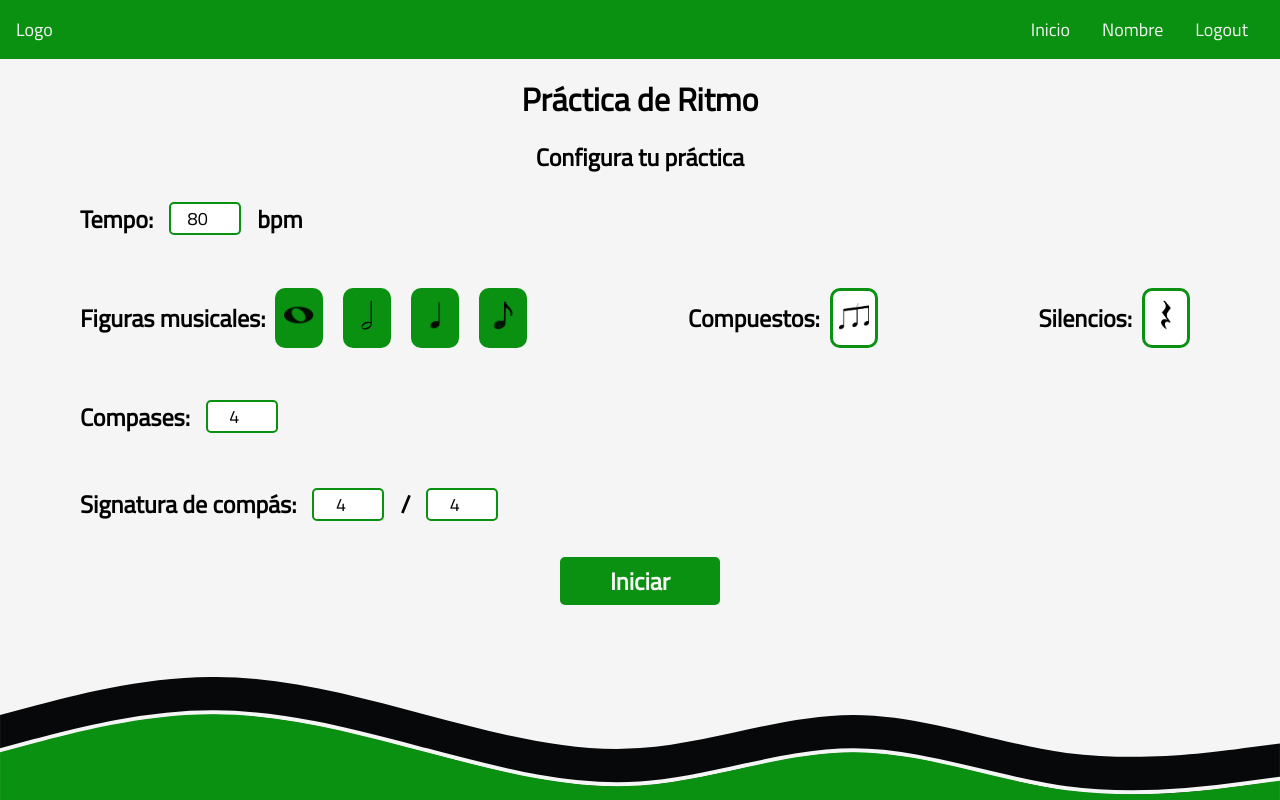
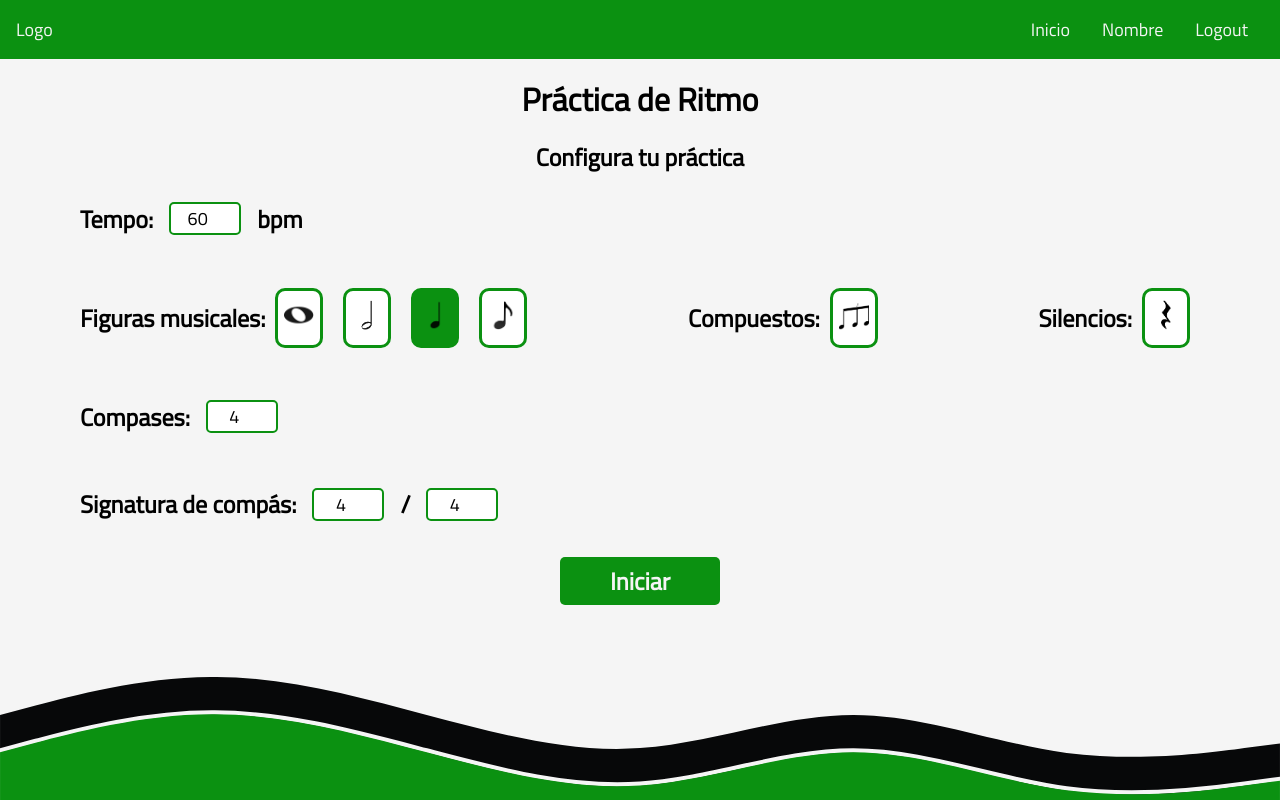
Before and after one commit to FernandoMtz54744/musicademy, a React (Create React App) app: page /Practicas/Ritmo in a window 1280 px wide. Built offline with nearby package versions, Linux system fonts and the light colour scheme.

Commit message:
Detector de ritmo funcional [Falta estandarizar variables y sincronizar delay]

```diff
--- a/package.json
+++ b/package.json
@@ -10,6 +10,7 @@
     "react-dom": "^18.2.0",
     "react-router-dom": "^6.11.1",
     "react-scripts": "5.0.1",
+    "tone": "^14.7.77",
     "vexflow": "^4.2.3",
     "web-vitals": "^2.1.4"
   },
--- a/src/containers/Practicas/RitmoContainer.jsx
+++ b/src/containers/Practicas/RitmoContainer.jsx
@@ -1,59 +1,65 @@
-import React, { useState } from 'react'
+import React, { useEffect, useState } from 'react'
 import RitmoConfiguration from '../../pages/Practicas/RitmoConfiguration';
 import Ritmo from '../../pages/Practicas/Ritmo';
 import Header from '../../pages/Header';
+import * as Tone from "tone"
 
 export default function RitmoContainer() {
 
     const valoresIniciales = {
-      tempo:80,
+      tempo:60,
       compases:4,
       figuras:{
-        redonda:true,
-        blanca: true,
+        redonda:false,
+        blanca: false,
         negra: true,
-        corchea: true
+        corchea: false
       },
       signaturaNumerador: 4,
       signaturaDenominador: 4,
-      isStart: false,
-      tied: false
+      isStart: false
     }
 
-    const [data, setData] = useState(valoresIniciales);
-    const [patronRitmico, setPatronRitmico] = useState([]);
-    const [ritmoSheet, setRitmoSheet] = useState([]);
+    const [data, setData] = useState(valoresIniciales); //Datos del formulario
+    const [ritmoSheet, setRitmoSheet] = useState([]); //Patron ritmico en formato para desplegar en partitura
+    const [ritmoTimes, setRitmoTimes] = useState([]); //Patron ritmico en formato tiempo en ms
+    const [referenceTime, setReferenceTime] = useState(0);
+    const [timeMetronome, setTimeMetronome] = useState(0);
+    const tolerance = 0.1;
 
-    const handleChange = (e)=>{
+
+    useEffect(()=>{//Iniciar el metronomo al mostrar formulario ritmo
+      Tone.Transport.cancel();
+      Tone.Transport.bpm.value = data.tempo;
+      const osc = new Tone.Oscillator().toDestination();
+      Tone.Transport.scheduleRepeat((time) => {
+        osc.start(time).stop(time + 0.1);
+        setTimeMetronome(Tone.now());
+      }, `4n`, 0);
+      Tone.Transport.start(0);
+    },[data.tempo, data.signaturaDenominador]);
+
+    const handleChange = (e)=>{ //Datos del formulario
       setData({...data, [e.target.name]:e.target.value})
-      console.log(data);
     }
-    const handleOnClick = (e)=>{
+
+    const handleOnClick = (e)=>{//Click en imagenes de figuras
       let buttonName="";
       if(e.target.tagName === "IMG"){
         buttonName = e.target.parentNode.name;
       }else{
         buttonName = e.target.name;
       }
-      const newValue = !data.figuras[buttonName];
-      setData({...data, figuras:{...data.figuras, [buttonName]: newValue}});
-      console.log(data)
+      const isFiguraActived = !data.figuras[buttonName];
+      setData({...data, figuras:{...data.figuras, [buttonName]: isFiguraActived}});
     }
 
     const llenaTiempos = ()=>{
       const tiempos = [];
-      if(data.figuras.corchea){
-        tiempos.push(0.125);
-      }
-      if(data.figuras.negra){
-        tiempos.push(0.25);
-      }
-      if(data.figuras.blanca){
-        tiempos.push(0.5);
-      }
-      if(data.figuras.redonda){
-        tiempos.push(1);
-      }
+      if(data.figuras.corchea){tiempos.push(0.125);}
+      if(data.figuras.negra){tiempos.push(0.25);}
+      if(data.figuras.blanca){tiempos.push(0.5);}
+      if(data.figuras.redonda){tiempos.push(1);}
       return tiempos;
     }
 
@@ -61,7 +67,7 @@ export default function RitmoContainer() {
       return array.reduce((partialSum, x) => partialSum + x, 0);
     };
 
-    const generarRitmo = (compas, ritmo, tiempos) => {
+    const generarRitmo = (compas, ritmo, tiempos) => { //Backtracking recursivo para generar ritmos al azar
       const decisiones = [];
       while (decisiones.length < tiempos.length) {
         const figura = tiempos[Math.trunc(Math.random() * tiempos.length)];
@@ -88,13 +94,13 @@ export default function RitmoContainer() {
     const generarPatronRitmico = ()=>{
       const tiempos = llenaTiempos();
       const compas = Number(data.signaturaNumerador)/Number(data.signaturaDenominador);
-      let patronRitmicoTemp = [];
-      let ritmoSheetTemp = [];
+      const patronRitmico = [];
+      const ritmoSheetTemp = [];
       for(let i=0; i < data.compases; i++){
         const subRitmo = [];
         const valido = generarRitmo(compas, subRitmo, tiempos);
         if(valido){
-          patronRitmicoTemp.push(...subRitmo)
+          patronRitmico.push(...subRitmo)
           ritmoSheetTemp.push(...subRitmo)
           ritmoSheetTemp.push(-1)
         }else{
@@ -102,9 +108,41 @@ export default function RitmoContainer() {
         }
       }
       ritmoSheetTemp.pop();//Eliminar el ultimo -1
-      setPatronRitmico([...patronRitmicoTemp]);
       setRitmoSheet(ritmoSheetTemp);
+      calculaTiemposRitmo(patronRitmico);
     }
+
+    const calculaTiemposRitmo = (patronRitmico)=>{
+        const pulsoCorchea = 60/(data.tempo*2); //Tiempo en ms de una corchea
+        const ritmoTimesAux = [];
+        patronRitmico.reduce((partialSum, nota)=>{
+          const noteDuration  = pulsoCorchea * (nota/0.125);
+          const sum = partialSum + noteDuration;
+          ritmoTimesAux.push(sum);
+          return sum;
+        }, 0);
+        setRitmoTimes(ritmoTimesAux);
+        console.log(ritmoTimesAux);
+    }
+
+    const keyPressed = (e)=>{
+      const time = Tone.now();
+      console.log("diff: " + (Tone.now()-timeMetronome));
+      if (referenceTime === 0) {
+        setReferenceTime(timeMetronome+.2);
+      } else {
+        let correcto = false;
+        const userRythmMs = time - referenceTime;
+        for (let i = 0; i < ritmoTimes.length; i++) {
+          if(userRythmMs >= ritmoTimes[i] - tolerance && userRythmMs <= ritmoTimes[i] + tolerance){
+            correcto = true;
+            break;
+          }
+        }
+        correcto ? console.log("Correcto") : console.log("Incorrecto");
+        console.log(time - referenceTime);
+      }
+  }
 
     const handleStart = ()=>{
       generarPatronRitmico();
@@ -113,7 +151,8 @@ export default function RitmoContainer() {
 
     const handleBack = ()=>{
       setData({...data, isStart:false});
-      console.log(data);
+      setReferenceTime(0);
+      Tone.Transport.cancel();
     }
 
   return (
@@ -121,7 +160,7 @@ export default function RitmoContainer() {
         {data.isStart?(
           <>
             <Header headerColor={"header-green"}/>
-            <Ritmo data={data} generarPatronRitmico={generarPatronRitmico} ritmoSheet={ritmoSheet} handleBack={handleBack}/>
+            <Ritmo data={data} generarPatronRitmico={generarPatronRitmico} ritmoSheet={ritmoSheet} handleBack={handleBack} keyPressed={keyPressed} referenceTime={referenceTime}/>
           </>
         ):(
           <RitmoConfiguration data={data} handleChange={handleChange} handleOnClick={handleOnClick} handleStart={handleStart}/>
--- a/src/pages/Practicas/Ritmo.jsx
+++ b/src/pages/Practicas/Ritmo.jsx
@@ -1,7 +1,12 @@
-import React from 'react'
+import React, { useEffect } from 'react'
 import RythmSheet from './RythmSheet'
 
-export default function Ritmo({data, generarPatronRitmico, ritmoSheet, handleBack}) {
+export default function Ritmo({data, generarPatronRitmico, ritmoSheet, handleBack, keyPressed, referenceTime}) {
+  useEffect(()=>{
+    document.addEventListener("keydown",  keyPressed);
+    return ()=>document.removeEventListener("keydown", keyPressed)
+  }, )
+
   return (
     <>
         <div className='entered-configuration'>
--- a/src/pages/Practicas/RitmoConfiguration.jsx
+++ b/src/pages/Practicas/RitmoConfiguration.jsx
@@ -50,7 +50,7 @@ export default function RitmoConfiguration({data, handleChange, handleOnClick, h
                   <p>Signatura de compás:</p>
                   <input type="number" name='signaturaNumerador' id='signaturaNumerador' min="2" max="12" value={data.signaturaNumerador} onChange={handleChange}/>
                   /
-                  <input type="number" name='signaturaDenominador' id='signaturaDenominador' min="4" max="8" value={data.signaturaDenominador} onChange={handleChange}/>
+                  <input type="number" name='signaturaDenominador' id='signaturaDenominador' step="2" min="2" max="8" value={data.signaturaDenominador} onChange={handleChange}/>
                 </div>
 
                 <div className='configurationButtonContainer'>
--- a/src/pages/Practicas/RythmSheet.jsx
+++ b/src/pages/Practicas/RythmSheet.jsx
@@ -30,10 +30,7 @@ export default function RythmSheet({data, ritmoSheet}) {
         stave.addTimeSignature(`${data.signaturaNumerador}/${data.signaturaDenominador}`);
         stave.setContext(context).draw();
         const notes = [];
-        const ties = [];
-        const tiesIndex = [];
-        console.log("Patron ritmico");
-        console.log(ritmoSheet);
+
         for(let i=0; i<ritmoSheet.length; i++){
             if(ritmoSheet[i] === 0.125){
                 notes.push(new Vex.StaveNote({ keys: ["b/4"], duration: "8" }))
@@ -45,24 +42,11 @@ export default function RythmSheet({data, ritmoSheet}) {
                 notes.push(new Vex.StaveNote({ keys: ["b/4"], duration: "w" }))
             }else if(ritmoSheet[i] === -1){
                 notes.push(new Vex.Flow.BarNote())
-            }else if(ritmoSheet[i] === -2){
-                tiesIndex.push(i-tiesIndex.length);
             }
         }
 
-        tiesIndex.forEach((i)=>{
-                ties.push(new Vex.StaveTie({
-                    first_note: notes[i-1],
-                    last_note: notes[i+1],
-                    first_indices: [0],
-                    last_indices: [0],
-                }));
-        })
         Vex.Formatter.FormatAndDraw(context, stave, notes);
-        ties.forEach((t) => {
-            t.setContext(context).draw();
-        });
-    }, [ritmoSheet, data]);
+    }, [ritmoSheet, data.signaturaNumerador, data.signaturaDenominador]);
 
   return (
     <div className='sheetContainer'>
```
Also changed, not shown: 1 other file (tests, documents, lock files or other folders).
